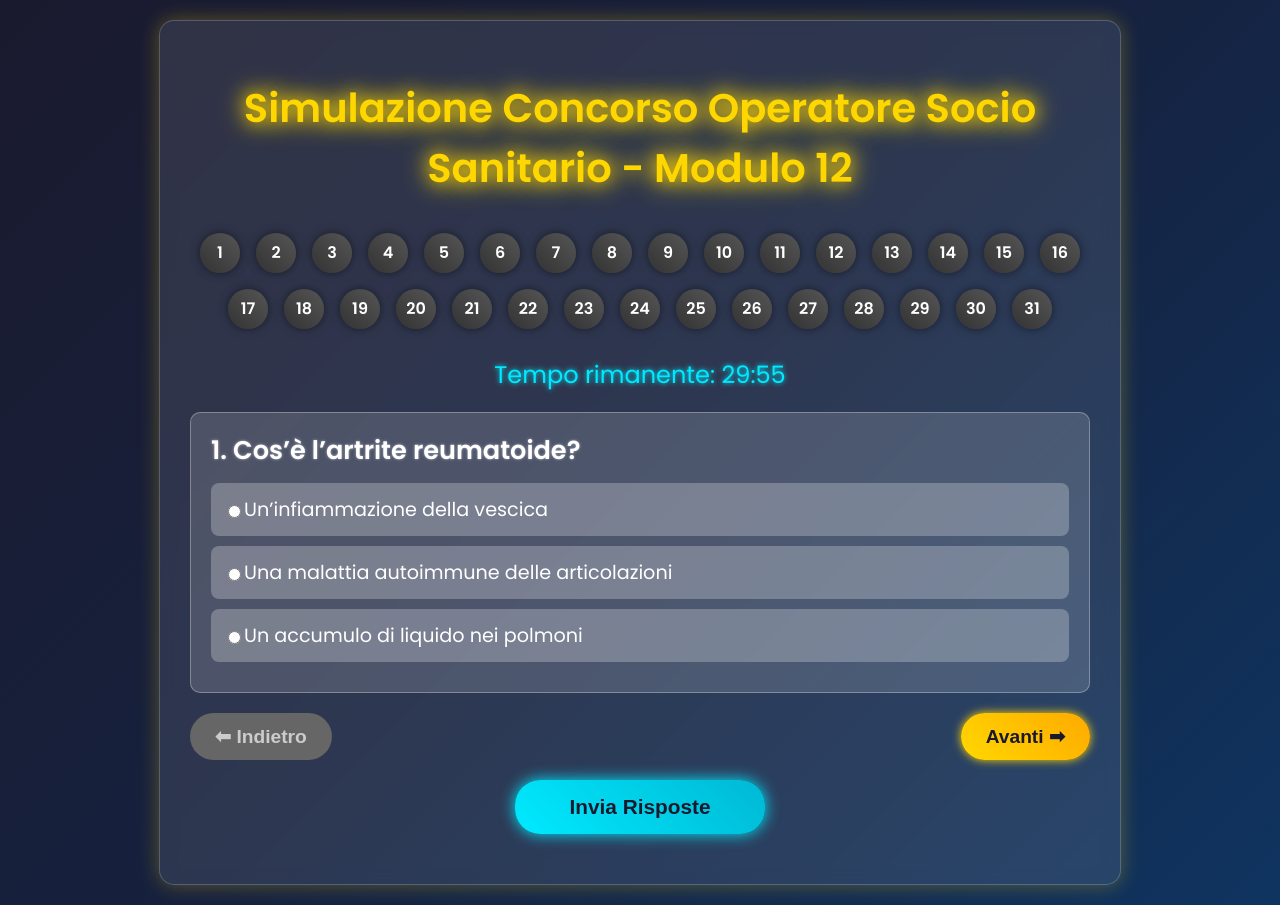
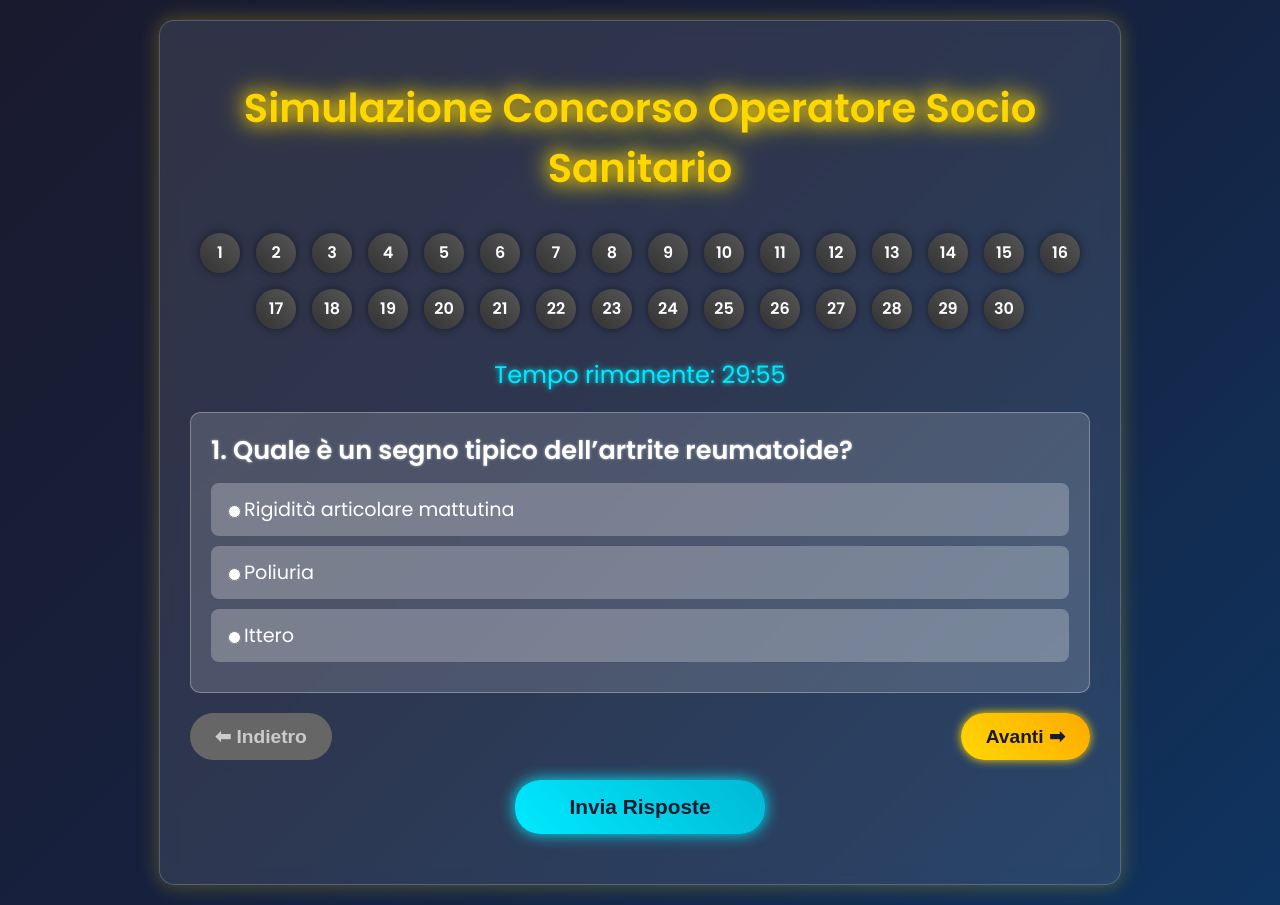
Before and after one commit to Jabo86/quizoss31, a plain HTML site: page index.html in a window 1280 px wide. Drawn offline with Linux system fonts and the light colour scheme.

Commit message:
Update index.html

```diff
--- a/index.html
+++ b/index.html
@@ -3,7 +3,7 @@
 <head>
     <meta charset="UTF-8">
     <meta name="viewport" content="width=device-width, initial-scale=1.0">
-    <title>Simulazione Concorso Operatore Socio Sanitario - Modulo 12</title>
+    <title>Simulazione Concorso Operatore Socio Sanitario </title>
     <style>
         body {
             font-family: 'Poppins', sans-serif;
@@ -233,7 +233,7 @@
 </head>
 <body>
     <div class="container">
-        <h1>Simulazione Concorso Operatore Socio Sanitario - Modulo 12</h1>
+        <h1>Simulazione Concorso Operatore Socio Sanitario </h1>
         <div class="question-nav" id="questionNav"></div>
         <div id="timer">Tempo rimanente: <span id="time">30:00</span></div>
         <div id="quiz"></div>
@@ -248,12 +248,7 @@
     <script>
         // Array di domande (331-360) con opzioni mescolate casualmente
         const questions = [
-            {
-                question: "Cos’è l’artrite reumatoide?",
-                options: ["Un’infiammazione della vescica", "Una malattia autoimmune delle articolazioni", "Un accumulo di liquido nei polmoni"],
-                correct: "Una malattia autoimmune delle articolazioni",
-                explanation: "L’artrite reumatoide è una malattia autoimmune che causa infiammazione cronica delle articolazioni, con sintomi come dolore, gonfiore e rigidità. Non è un’infiammazione della vescica né un edema polmonare. Gli OSS devono monitorare il dolore, assistere nella mobilità e segnalare deformità articolari."
-            },
+
             {
                 question: "Quale è un segno tipico dell’artrite reumatoide?",
                 options: ["Rigidità articolare mattutina", "Poliuria", "Ittero"],
```
